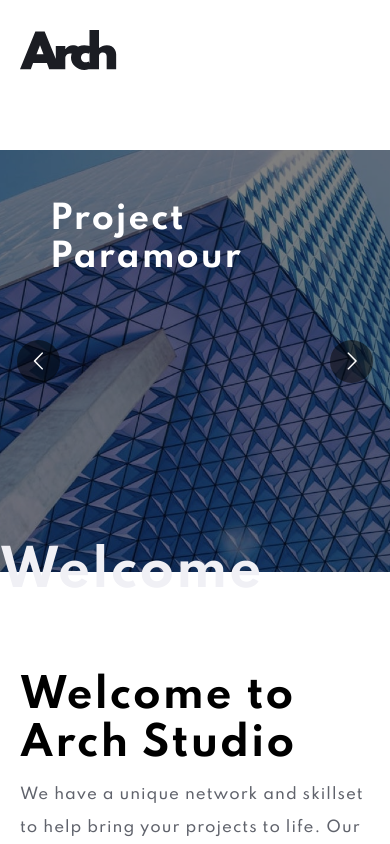
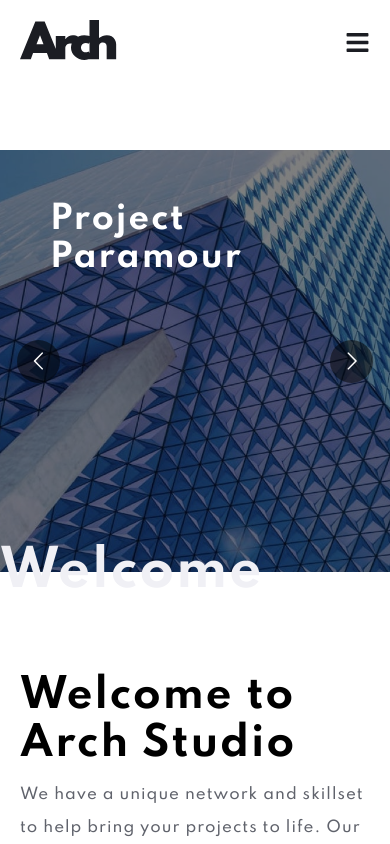
Before and after one commit to habibdev96/FEM-arch-studio-multi-page-website, a Next.js app: page / in a window 390 px wide. Shown: the top 844 px of the page. Built offline with nearby package versions, Linux system fonts and the light colour scheme.

Commit message:
add mobile menu toggler

```diff
--- /dev/null
+++ b/src/components/shared/MobileMenuToggler.tsx
@@ -0,0 +1,40 @@
+import styled from 'styled-components';
+import { FaBars, FaTimes } from 'react-icons/fa';
+import { useGlobalState } from '../../context';
+import { media } from '../../abstracts/Responsive';
+
+const Toggler = styled.button`
+  display: none;
+  background: transparent;
+  outline: 0;
+  border: 0;
+  z-index: 2000;
+
+  ${media.md} {
+    display: flex;
+  }
+
+  .icon {
+    color: var(--veryDarkBlue);
+    font-size: var(--sm);
+  }
+`;
+
+const MobileMenuToggler = () => {
+  const { isMobileMenuOpen, setIsMobileMenuOpen } = useGlobalState();
+
+  const handleMobileMenuClick = (): void =>
+    setIsMobileMenuOpen(!isMobileMenuOpen);
+
+  return (
+    <Toggler onClick={handleMobileMenuClick}>
+      {!isMobileMenuOpen ? (
+        <FaBars className='icon' />
+      ) : (
+        <FaTimes className='icon' />
+      )}
+    </Toggler>
+  );
+};
+
+export default MobileMenuToggler;
--- a/src/components/shared/Navbar.tsx
+++ b/src/components/shared/Navbar.tsx
@@ -2,6 +2,7 @@ import styled from 'styled-components';
 import Image from 'next/image';
 import Link from 'next/link';
 import StyledLink from '../styledElements/Link.styled';
+import MobileMenuToggler from './MobileMenuToggler';
 import logo from '../../../public/assets/logo.svg';
 import { flexBetween, maxWidthLg, flexAlign } from '../../abstracts/Mixins';
 import { media } from '../../abstracts/Responsive';
@@ -17,7 +18,7 @@ const StyledNav = styled.nav`
 const Container = styled.div`
   ${flexBetween}
   ${maxWidthLg}
-  padding: 3rem 2rem;
+  padding: 2rem 2rem;
 
   .left {
     ${flexAlign}
@@ -59,6 +60,7 @@ const Navbar = (): JSX.Element => {
             ))}
           </ul>
         </div>
+        <MobileMenuToggler />
       </Container>
     </StyledNav>
   );
--- a/src/context.tsx
+++ b/src/context.tsx
@@ -20,6 +20,7 @@ const useValue = () => {
   const [portfolioCards, setPortfolioCards] =
     useState<IPortfolioCardData[]>(portfolioCardData);
   const [leaders, setLeaders] = useState<ILeadersData[]>(leadersData);
+  const [isMobileMenuOpen, setIsMobileMenuOpen] = useState<boolean>(false);
 
   const {
     handleSubmit,
@@ -41,6 +42,8 @@ const useValue = () => {
     register,
     errors,
     onSubmit,
+    isMobileMenuOpen,
+    setIsMobileMenuOpen,
   };
 };
 
```
